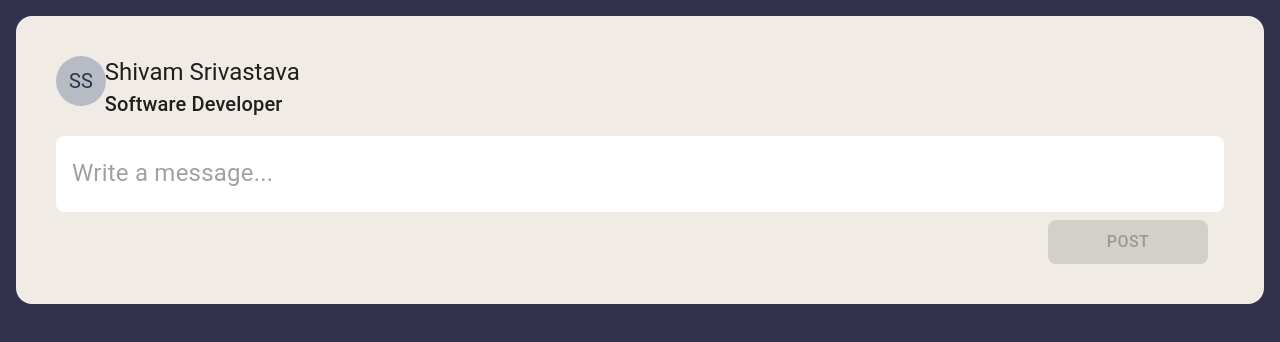
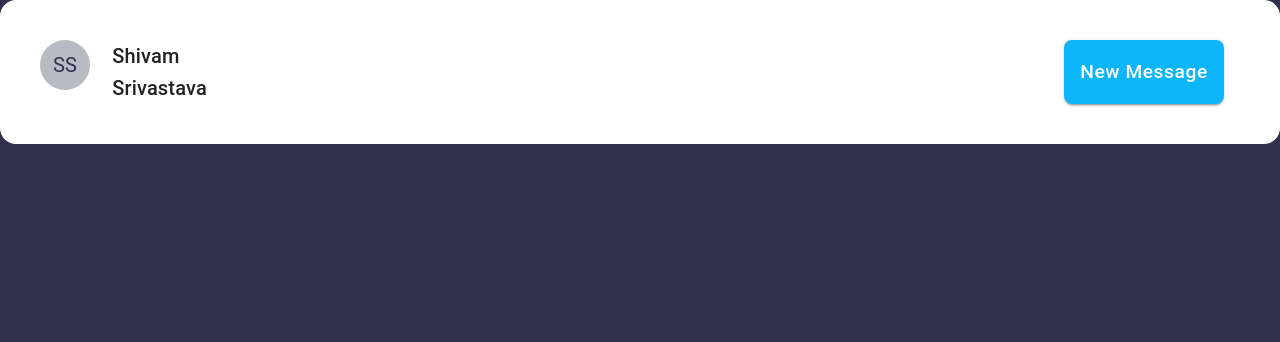
Before and after one commit to Samrath07/chain_traced-frontend, a React (Vite) app: page / in a window 1280 px wide. Shown: the top 342 px of the page. Built offline with nearby package versions, Linux system fonts and the light colour scheme.

Commit message:
Added new and delete message functionality

```diff
--- a/src/App.tsx
+++ b/src/App.tsx
@@ -1,12 +1,10 @@
 import './App.css'
-import { MessageLayout } from './components/board/MessageLayout'
+import { Message } from './components/board/Message'
 
 function App() {
 
   return (
-    <>
-      <MessageLayout/>
-    </>
+      <Message/>
   )
 }
 
--- a/src/AppTheme.tsx
+++ b/src/AppTheme.tsx
@@ -3,7 +3,9 @@ const theme = createTheme({
     palette: {
         primary: {
             main: '#F0ECE5',
-            light : `#CB023C`
+            light: `#CB023C`,
+            dark: `#09A7E8`,
+
         },
         secondary: {
             main: '#B6BBC4',
--- a/src/components/board/Header.tsx
+++ b/src/components/board/Header.tsx
@@ -2,23 +2,19 @@ import { Avatar, Box, Grid, Typography } from "@mui/material";
 
 interface HeaderProps {
     authorName: string;
-    designation?: string;
 }
-export const Header = ({ authorName, designation }: HeaderProps) => {
-
-
+export const Header = ({ authorName }: HeaderProps) => {
     return (
         <>
-            <Box sx={{ mb: 2 }}>
+            <Box>
                 <Grid container direction="row">
-                    <Grid item xs={0.5}>
+                    <Grid item xs={4}>
                         <Avatar sx={{ width: 50, height: 50, backgroundColor: '#B6BBC4' }}>
                             SS
                         </Avatar>
                     </Grid>
-                    <Grid item xs={11.5}>
-                        <Typography variant="h5">{authorName}</Typography>
-                        <Typography variant="h6">{designation}</Typography>
+                    <Grid item xs={8}>
+                        <Typography variant="h6">{authorName}</Typography>
                     </Grid>
                 </Grid>
             </Box>
--- a/src/components/board/Message.tsx
+++ b/src/components/board/Message.tsx
@@ -1,76 +1,64 @@
-import { Box } from "@mui/system"
-import { StyledDeleteButton, StyledTextArea } from "./styles/CustomStyles"
-import { useState } from "react";
-import { StyledButton } from "./styles/CustomStyles";
-import { Typography } from "@mui/material";
+import { Box } from "@mui/material"
+import { Header } from "./Header"
+import { StyledButton, StyledTextArea } from "./styles/CustomStyles"
+import { useState } from "react"
+import { StoreMessages } from "./StoreMessage"
+
 export const Message = () => {
 
-    const [message, setMessage] = useState<string>("");
+    const [addMessage, setAddMessage] = useState<boolean>(false);
+    const [message, setMessage] = useState<string>('');
     const [storeMessage, setStoreMessage] = useState<string[]>([]);
-    const [isMessageEmpty, setIsMessageEmpty] = useState<boolean>(true);
 
-    const handleMessageInput = (event:
-        React.ChangeEvent<HTMLInputElement>) => {
-        setMessage(event.target.value);
+    const handleAddPost = () => {
+        setAddMessage(true);
+    }
+    const handleMessageInput = (event: React.ChangeEvent<HTMLInputElement>) => {
+        setMessage(event.target.value)
     }
     const handleMessageSubmit = () => {
-        // here we will send the message to the server using the api
-
-        // here we are adding the message to the storeMessage array
+        setAddMessage(false);
+        setMessage('');
         setStoreMessage([...storeMessage, message]);
-        setIsMessageEmpty(false);
-        setMessage("");
-    }
-
-    const handleEdit = () => {
-        // here we will send the edited message to the server using the api
-    }
-    const handleDelete = () => {
-        // here we will send the delete message to the server using the api
-        setIsMessageEmpty(true);
-        setStoreMessage(storeMessage.filter((message) => message !== message));
     }
 
     return (
-
         <>
-            {isMessageEmpty &&
             <Box>
+                <Box sx={{
+                    backgroundColor: '#FFF',
+                    borderRadius: '1rem',
+                    p: 5, display: 'flex',
+                    justifyContent: 'space-between',
+                }}>
+                    <Header authorName="Shivam Srivastava" />
+                    {/* <Message /> */}
+                    {!addMessage &&
+                        <StyledButton variant="contained" onClick={handleAddPost}>New Message</StyledButton>
+                    }
+                </Box>
+                {addMessage &&
+                    <Box sx={{ m: 3 }}>
                         <Box>
                             <StyledTextArea placeholder="Write a message..." onChange={(event: React.ChangeEvent<HTMLInputElement>) => {
                                 handleMessageInput(event)
                             }} />
                         </Box>
-                    <Box sx={{ textAlign: 'right', pt: 1 }}>
+                        <Box sx={{ textAlign: 'right', my: 3 }}>
                             <StyledButton variant="contained" onClick={handleMessageSubmit} disabled={message === ''}>Post</StyledButton>
                         </Box>
                     </Box>
                 }
-            {!isMessageEmpty &&
-                <Box>
-                    {storeMessage.map((message, index) => {
-                        return (
-                            <Box key={index}>
-                                <Box>
-                                    <Typography variant="h6">{message}</Typography>
-
-                                </Box>
-                                <Box>
-                                    <StyledButton variant="contained" onClick={handleEdit}>Edit</StyledButton>
-                                    <StyledDeleteButton
-                                        variant="contained"
-                                        onClick={handleDelete}
-                                        sx={{ backgroundColor: '#FA4659' }}
-                                    >
-                                        Delete
-                                    </StyledDeleteButton>
             </Box>
 
-                            </Box>)
-                    })}
-                </Box>
+            {storeMessage.length > 0 &&
+                <>
+                    <StoreMessages storeMessages={storeMessage} setStoreMessages={setStoreMessage} />
+                </>
             }
 
         </>
     )
+
+
 }
--- a/src/components/board/MessageLayout.tsx
+++ /dev/null
@@ -1,17 +0,0 @@
-import { Box } from "@mui/material"
-import { Header } from "./Header"
-import { Message } from "./Message"
-
-export const MessageLayout = () => {
-
-    return (
-        <>
-            <Box sx={{ backgroundColor: '#F0ECE5', borderRadius: '1rem' , p : 5, m : 2}}>
-                <Header authorName="Shivam Srivastava" designation="Software Developer" />
-                <Message />
-            </Box>
-        </>
-    )
-
-
-}
--- /dev/null
+++ b/src/components/board/StoreMessage.tsx
@@ -0,0 +1,47 @@
+import { Box, Typography } from "@mui/material"
+import { StyledDeleteButton } from "./styles/CustomStyles"
+import { Dispatch } from "react"
+
+export const StoreMessages = ({ storeMessages, setStoreMessages }: {
+    storeMessages: string[],
+    setStoreMessages: Dispatch<React.SetStateAction<string[]>>
+}) => {
+
+    const handleDeleteMessage = (index: number) => {
+        const newStoreMessages = storeMessages.filter((_item, i) => i !== index);
+        setStoreMessages(newStoreMessages);
+    }
+
+
+    return (
+        <>
+            {storeMessages.map((item, index) => {
+                return (
+                    <Box
+                        key={index}
+                        sx={{
+                            backgroundColor: '#EDEDED',
+                            borderRadius: '1rem',
+                            p: 5,
+                            m: 2,
+                            display: "flex",
+                            justifyContent: 'space-between'
+                        }}>
+                        <Box>
+                            <Typography variant="h6">{item}</Typography>
+                        </Box>
+                        <Box>
+                            <StyledDeleteButton
+                                variant="contained"
+                                onClick={() => handleDeleteMessage(index)}
+                            >
+                                Delete
+                            </StyledDeleteButton>
+                        </Box>
+                    </Box>
+                )
+            })}
+        </>
+    )
+
+}
--- a/src/components/board/styles/CustomStyles.tsx
+++ b/src/components/board/styles/CustomStyles.tsx
@@ -19,12 +19,12 @@ export const StyledTextArea = styled(InputBase)`
 `;
 
 export const StyledButton = styled(Button)(({ theme }) => ({
-    backgroundColor: '#31304D',
-    color: '#fff',
+    backgroundColor: '#0DB5F9',
+    color: '#FFFFFF',
     borderRadius: '0.5rem',
-    fontSize: '1rem',
+    fontSize: '1.2rem',
     padding: '0.5rem',
-    textDecoration: 'none',
+    textTransform: 'none',
     '&:hover': {
         backgroundColor: theme.palette.primary.dark,
     },
@@ -36,12 +36,12 @@ export const StyledButton = styled(Button)(({ theme }) => ({
 }));
 
 export const StyledDeleteButton = styled(Button)(({ theme }) => ({
-    backgroundColor: '#FF1055',
+    backgroundColor: '#FF7E04',
     color: '#fff',
     borderRadius: '0.5rem',
-    fontSize: '1rem',
+    fontSize: '1.2rem',
     padding: '0.5rem',
-    textDecoration: 'none',
+    textTransform: 'none',
     '&:hover': {
         backgroundColor: theme.palette.primary.light,
     },
```
Lines whose indentation alone changed are shown as unchanged.
